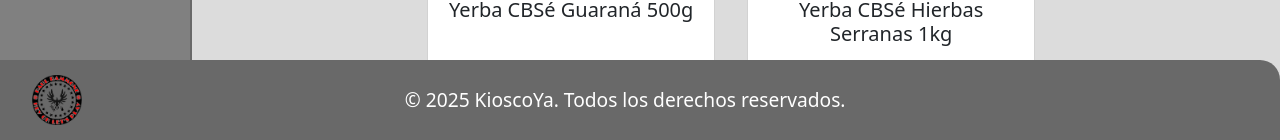
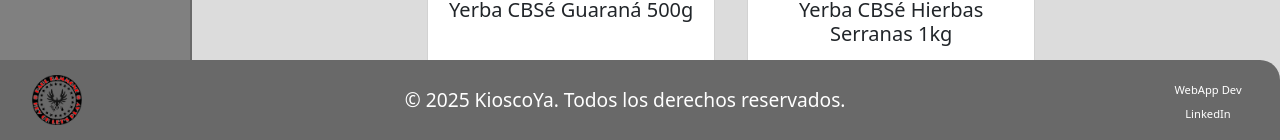
Before and after one commit to 89pabloalvarez/react-js-81725, a React (Vite) app: page / in a window 1280 px wide. Shown: the part 660-800 px from the top of the page. Built offline with nearby package versions, Linux system fonts and the light colour scheme.

Commit message:
Agrego al footer mi linkedin aprovechando el "footer-space" que habia creado para el wrap entre el logo+texto del footer+[nada] ahora tiene mi linkedin :)

```diff
--- a/src/components/footer/Footer.jsx
+++ b/src/components/footer/Footer.jsx
@@ -1,5 +1,6 @@
 import logo from '../../assets/images/logo_dev_sin_fondo.png'
 import '../../App.css'
+const myLinkedIn = 'https://www.linkedin.com/in/pablo-alvarez-bernardez/'
 
 export default function Footer() {
   return (
@@ -10,7 +11,16 @@
       <div className="footer-text">
         © {new Date().getFullYear()} KioscoYa. Todos los derechos reservados.
       </div>
-      <div className="footer-spacer"></div>
+      <div className="footer-spacer">
+        <a
+          href={myLinkedIn}
+          target="_blank"
+          rel="noopener noreferrer"
+          className="footer-link"
+        >
+          WebApp Dev LinkedIn
+        </a>
+      </div>
     </footer>
   )
 }
```
